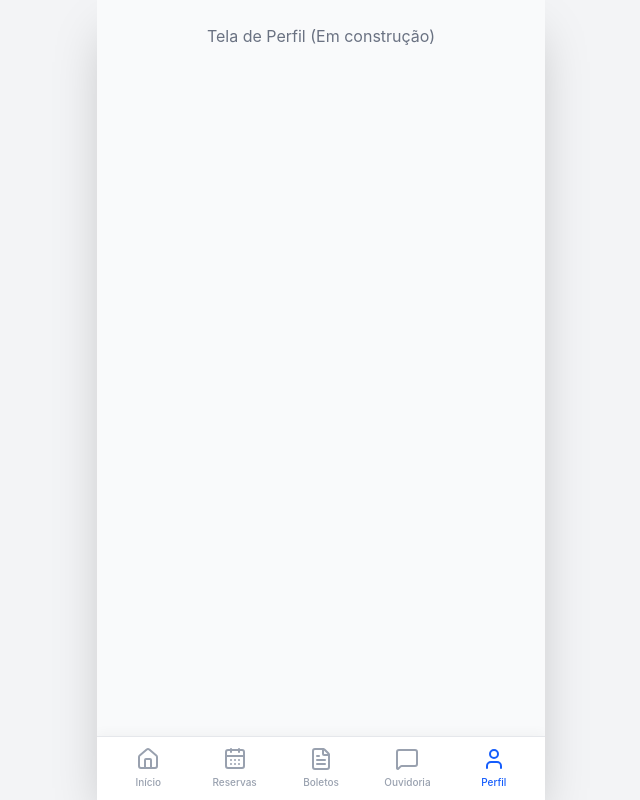
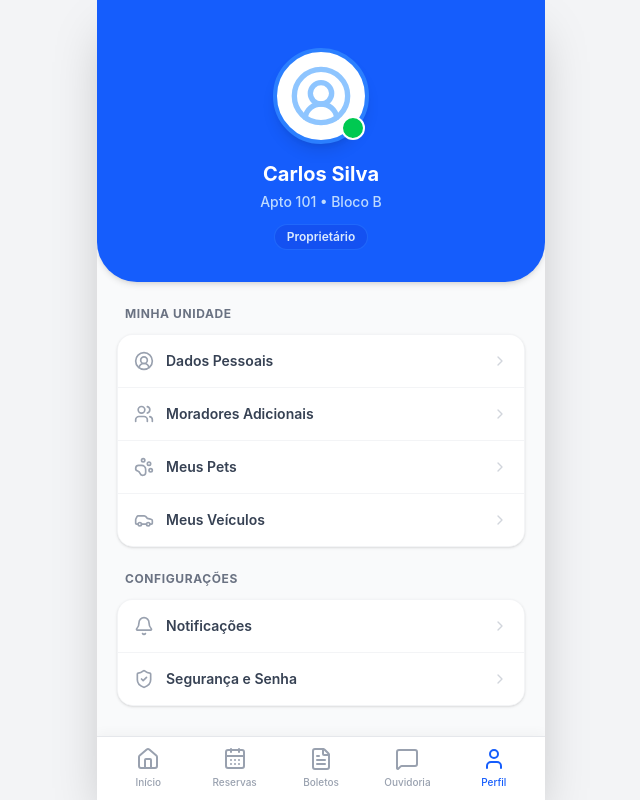
Before and after one commit to PedroNilton/condoeconomy-web, a React (Vite) app: page /app/perfil in a window 1280 px wide. Shown: the whole page, without its empty margins (319-959 px from the left). Built offline with nearby package versions, Linux system fonts and the light colour scheme.

Commit message:
feat(ui): adicionar tela de perfil do morador com menu de configuracoes

```diff
--- a/src/App.tsx
+++ b/src/App.tsx
@@ -12,6 +12,7 @@ import { MoradorHome } from './pages/Morador/Home/MoradorHome';
 import { MoradorOuvidoria } from './pages/Morador/Ouvidoria/MoradorOuvidoria';
 import { MoradorReservas } from './pages/Morador/Reservas/MoradorReservas';
 import { MoradorBoletos } from './pages/Morador/Boletos/MoradorBoletos';
+import { MoradorPerfil } from './pages/Morador/Perfil/MoradorPerfil';
 
 function App() {
   return (
@@ -41,7 +42,7 @@ function App() {
           <Route path="reservas" element={<MoradorReservas />} />
           <Route path="boletos" element={<MoradorBoletos />} />
           <Route path="ouvidoria" element={<MoradorOuvidoria />} />
-          <Route path="perfil" element={<div className="p-6 text-center text-gray-500">Tela de Perfil (Em construção)</div>} />
+          <Route path="perfil" element={<MoradorPerfil />} />
         </Route>
       </Routes>
     </BrowserRouter>
--- /dev/null
+++ b/src/pages/Morador/Perfil/MoradorPerfil.tsx
@@ -0,0 +1,107 @@
+import { useNavigate } from 'react-router-dom';
+import {
+  UserCircle2,
+  Car,
+  Users,
+  Bell,
+  ShieldCheck,
+  HelpCircle,
+  LogOut,
+  ChevronRight,
+  PawPrint
+} from 'lucide-react';
+
+export function MoradorPerfil() {
+  const navigate = useNavigate();
+
+  const handleLogout = () => {
+    // Limpar auth tokens (simulação MVP)
+    navigate('/app/login');
+  };
+
+  const menuGroups = [
+    {
+      title: 'Minha Unidade',
+      items: [
+        { icon: <UserCircle2 className="w-5 h-5" />, label: 'Dados Pessoais' },
+        { icon: <Users className="w-5 h-5" />, label: 'Moradores Adicionais' },
+        { icon: <PawPrint className="w-5 h-5" />, label: 'Meus Pets' },
+        { icon: <Car className="w-5 h-5" />, label: 'Meus Veículos' },
+      ]
+    },
+    {
+      title: 'Configurações',
+      items: [
+        { icon: <Bell className="w-5 h-5" />, label: 'Notificações' },
+        { icon: <ShieldCheck className="w-5 h-5" />, label: 'Segurança e Senha' },
+      ]
+    },
+    {
+      title: 'Suporte',
+      items: [
+        { icon: <HelpCircle className="w-5 h-5" />, label: 'Central de Ajuda' },
+      ]
+    }
+  ];
+
+  return (
+    <div className="flex flex-col h-full bg-gray-50 pb-20 overflow-y-auto">
+
+      {/* Header Profile */}
+      <div className="bg-blue-600 px-6 pt-12 pb-8 rounded-b-[40px] shadow-md">
+        <div className="flex flex-col items-center">
+          <div className="w-24 h-24 bg-white rounded-full flex items-center justify-center shadow-lg mb-4 border-4 border-blue-500 relative">
+            <UserCircle2 className="w-16 h-16 text-blue-300" />
+            <div className="absolute bottom-0 right-0 w-6 h-6 bg-green-500 rounded-full border-2 border-white"></div>
+          </div>
+          <h2 className="text-xl font-bold text-white text-center">Carlos Silva</h2>
+          <p className="text-blue-200 text-sm font-medium mt-1">Apto 101 • Bloco B</p>
+          <span className="mt-3 px-3 py-1 bg-blue-700/50 text-blue-100 text-xs font-semibold rounded-full border border-blue-500/50">
+            Proprietário
+          </span>
+        </div>
+      </div>
+
+      {/* Menu Options */}
+      <div className="px-5 mt-6 space-y-6">
+
+        {menuGroups.map((group, index) => (
+          <div key={index}>
+            <h3 className="text-xs font-bold text-gray-500 uppercase tracking-wider mb-3 px-2">
+              {group.title}
+            </h3>
+            <div className="bg-white rounded-2xl shadow-sm border border-gray-100 overflow-hidden divide-y divide-gray-100">
+              {group.items.map((item, idx) => (
+                <button
+                  key={idx}
+                  className="w-full flex items-center justify-between p-4 bg-white hover:bg-gray-50 transition-colors active:bg-gray-100"
+                >
+                  <div className="flex items-center gap-3">
+                    <div className="text-gray-400">
+                      {item.icon}
+                    </div>
+                    <span className="text-sm font-semibold text-gray-700">{item.label}</span>
+                  </div>
+                  <ChevronRight className="w-4 h-4 text-gray-300" />
+                </button>
+              ))}
+            </div>
+          </div>
+        ))}
+
+        {/* Botão Sair */}
+        <div className="pt-2">
+          <button
+            onClick={handleLogout}
+            className="w-full flex items-center justify-center gap-2 p-4 bg-red-50 hover:bg-red-100 text-red-600 rounded-2xl transition-colors font-bold shadow-sm border border-red-100 active:scale-[0.98]"
+          >
+            <LogOut className="w-5 h-5" />
+            Sair do Aplicativo
+          </button>
+        </div>
+
+      </div>
+
+    </div>
+  );
+}
```
